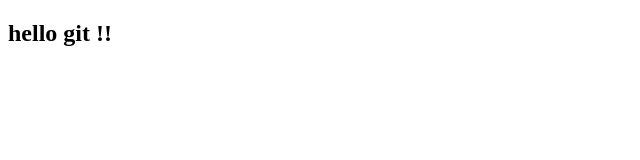
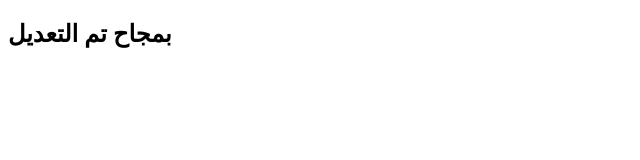
Before and after one commit to Youssefmmk/Booking, a plain HTML site: page index.html in a window 1280 px wide. Shown: the whole page, without its empty margins (0-640 px from the left). Drawn offline with Linux system fonts and the light colour scheme.

Commit message:
updated version

```diff
--- a/index.html
+++ b/index.html
@@ -6,6 +6,6 @@
     <title>Document</title>
 </head>
 <body>
-    <h2>hello git !!</h2>
+    <h2> بمجاح تم التعديل</h2>
 </body>
 </html>
```
